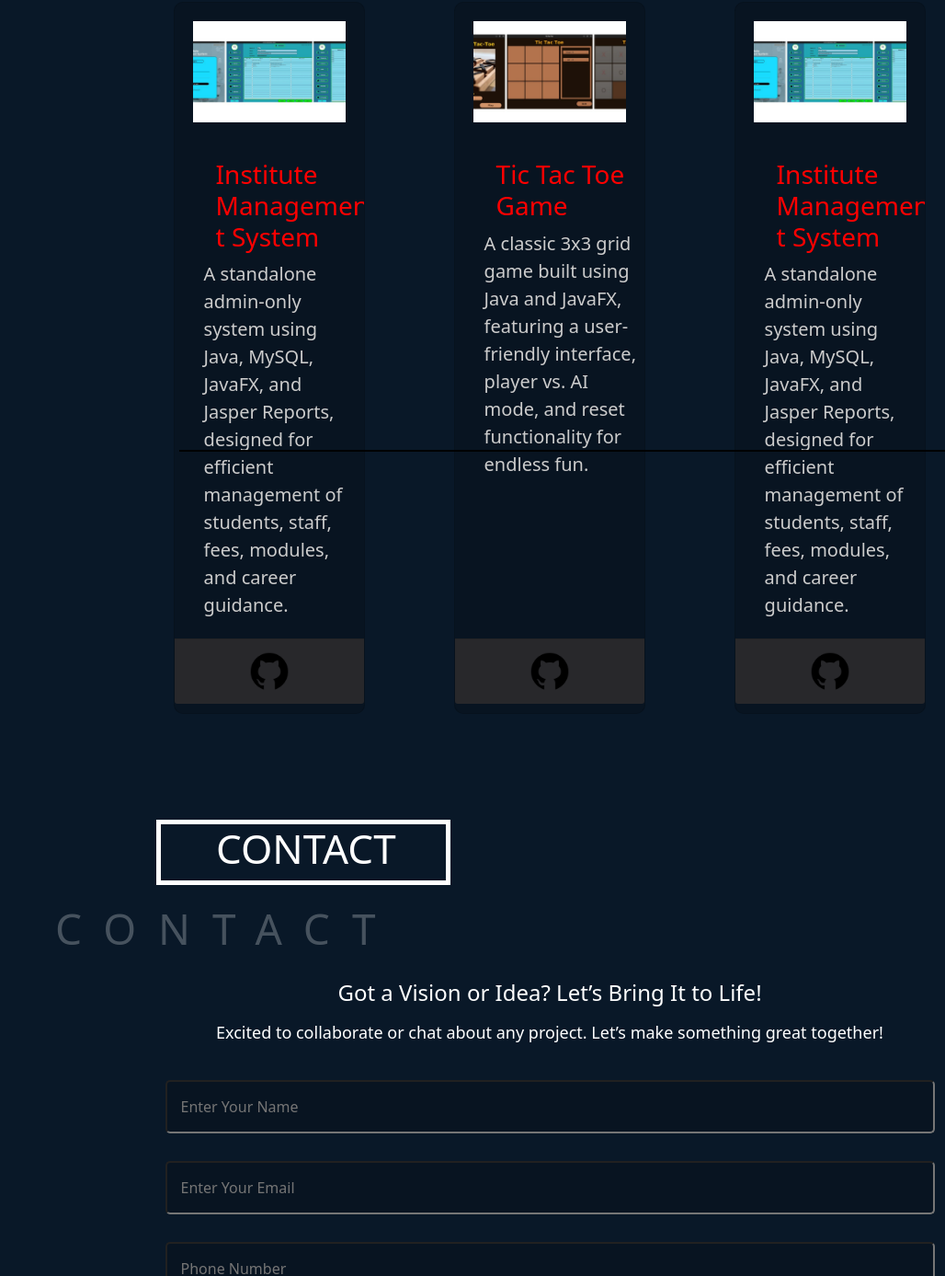
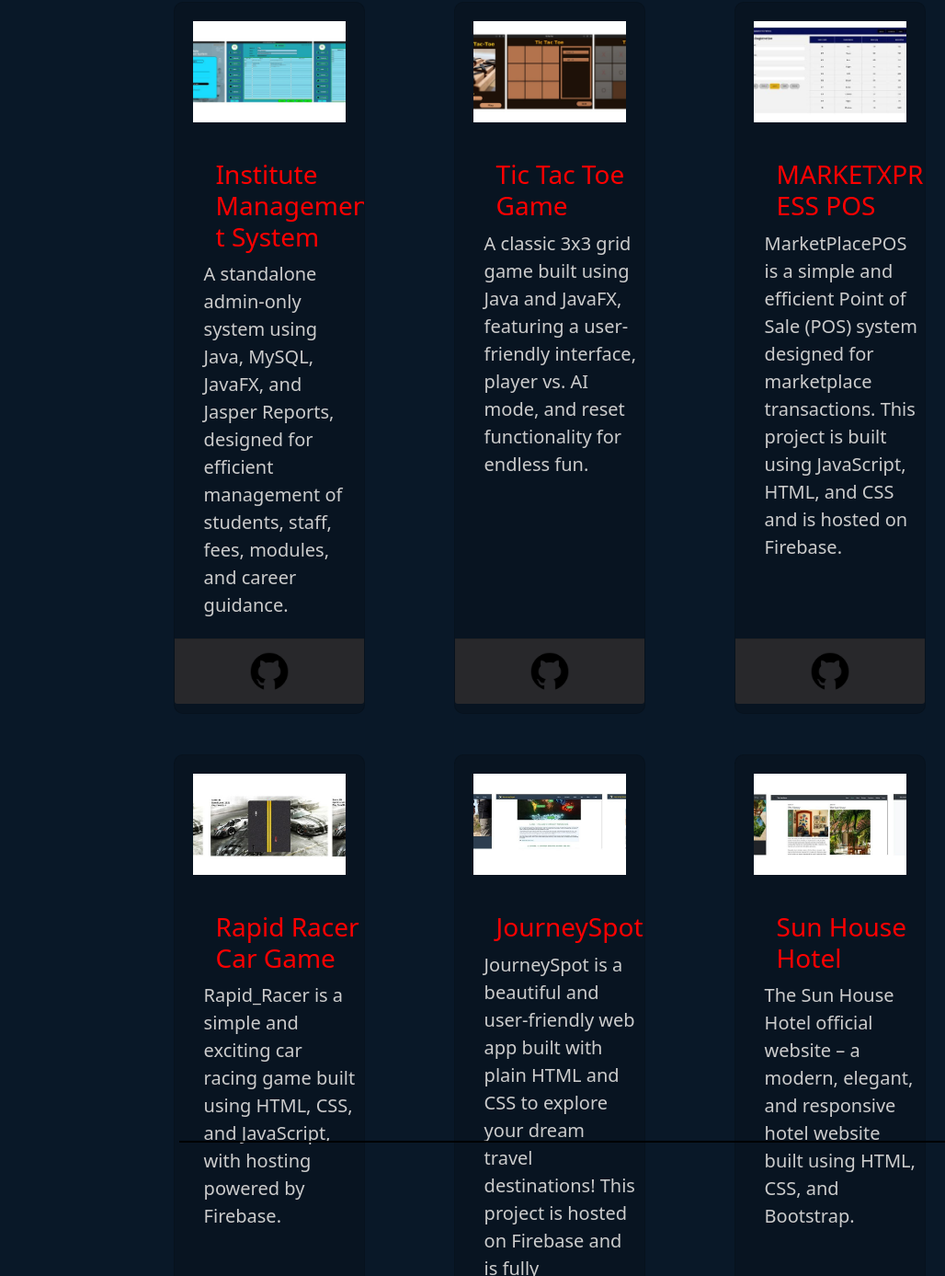
Before and after one commit to Matheesha-Abiman/Internet-Technologies-Assignment-5, a plain HTML site: page index.html in a window 1280 px wide. Shown: the part 6272-7659 px from the top of the page at 92% size, without its empty margins (252-1280 px from the left). Drawn offline with nearby package versions, Linux system fonts and the light colour scheme.

Commit message:
add new projects

```diff
--- a/index.html
+++ b/index.html
@@ -9,7 +9,6 @@
     <style>
 
     </style>
-    <!-- Bootstrap CSS -->
     <link href="https://cdnjs.cloudflare.com/ajax/libs/bootstrap/5.1.3/css/bootstrap.min.css" rel="stylesheet">
 
     <link rel="stylesheet" href="/css/home.css">
@@ -400,17 +399,70 @@
                         </div>
                         <div class="col">
                             <div class="card h-100">
-                                <img src="/media/images/photo_2025-01-22_20-35-06.jpg" class="card-img-top"
-                                    alt="Institute Management System">
+                                <img src="/media/images/photo_2025-05-09_00-13-16.jpg" class="card-img-top"
+                                    alt="MARKETXPRESS">
                                 <div class="card-body">
-                                    <h5 class="card-title">Institute Management System</h5>
-                                    <p class="card-text">A standalone admin-only system using Java, MySQL, JavaFX, and
-                                        Jasper Reports, designed for
-                                        efficient management of students, staff, fees, modules, and career guidance.</p>
+                                    <h5 class="card-title">MARKETXPRESS POS</h5>
+                                    <p class="card-text">MarketPlacePOS is a simple and efficient Point of Sale (POS)
+                                        system designed for marketplace transactions. This project is built using
+                                        JavaScript, HTML, and CSS and is hosted on Firebase.</p>
                                 </div>
                                 <div class="card-footer">
-                                    <a href="https://github.com/Matheesha-Abiman/institute-mgmt-system.git"
+                                    <a href="https://github.com/Matheesha-Abiman/MarketPlacePOS.git" target="_blank">
+                                        <img src="/media/images/icons8-github-128.png" height="50px" width="50px"
+                                            alt="GitHub" class="github-icon" />
+                                    </a>
+                                </div>
+                            </div>
+                        </div>
+
+                        <div class="col">
+                            <div class="card h-100">
+                                <img src="/media/images/photo_2025-05-09_00-08-01.jpg" class="card-img-top"
+                                    alt="Rapid Racer Car Game">
+                                <div class="card-body">
+                                    <h5 class="card-title">Rapid Racer Car Game</h5>
+                                    <p class="card-text">Rapid_Racer is a simple and exciting car racing game built
+                                        using HTML, CSS, and JavaScript, with hosting powered by Firebase.</p>
+                                </div>
+                                <div class="card-footer">
+                                    <a href="https://github.com/Matheesha-Abiman/Rapid_Racer.git" target="_blank">
+                                        <img src="/media/images/icons8-github-128.png" height="50px" width="50px"
+                                            alt="GitHub" class="github-icon" />
+                                    </a>
+                                </div>
+                            </div>
+                        </div>
+                        <div class="col">
+                            <div class="card h-100">
+                                <img src="/media/images/photo_2025-05-09_00-01-54.jpg" class="card-img-top"
+                                    alt="JourneySpot">
+                                <div class="card-body">
+                                    <h5 class="card-title">JourneySpot</h5>
+                                    <p class="card-text">JourneySpot is a beautiful and user-friendly web app built with
+                                        plain HTML and CSS to explore your dream travel destinations! This project is
+                                        hosted on Firebase and is fully responsive.</p>
+                                </div>
+                                <div class="card-footer">
+                                    <a href="https://github.com/Matheesha-Abiman/JourneySpot-Travel-Destinations.git"
                                         target="_blank">
+                                        <img src="/media/images/icons8-github-128.png" height="50px" width="50px"
+                                            alt="GitHub" class="github-icon" />
+                                    </a>
+                                </div>
+                            </div>
+                        </div>
+                        <div class="col">
+                            <div class="card h-100">
+                                <img src="/media/images/photo_2025-05-09_00-07-13.jpg" class="card-img-top"
+                                    alt="Sun House Hotel">
+                                <div class="card-body">
+                                    <h5 class="card-title">Sun House Hotel</h5>
+                                    <p class="card-text">The Sun House Hotel official website – a modern, elegant, and
+                                        responsive hotel website built using HTML, CSS, and Bootstrap.</p>
+                                </div>
+                                <div class="card-footer">
+                                    <a href="https://github.com/Matheesha-Abiman/Sun-House-Hotel.git" target="_blank">
                                         <img src="/media/images/icons8-github-128.png" height="50px" width="50px"
                                             alt="GitHub" class="github-icon" />
                                     </a>
```
Also changed, not shown: media/images/photo_2025-05-09_00-01-54.jpg (added), media/images/photo_2025-05-09_00-07-13.jpg (added), media/images/photo_2025-05-09_00-08-01.jpg (added), media/images/photo_2025-05-09_00-13-16.jpg (added).
